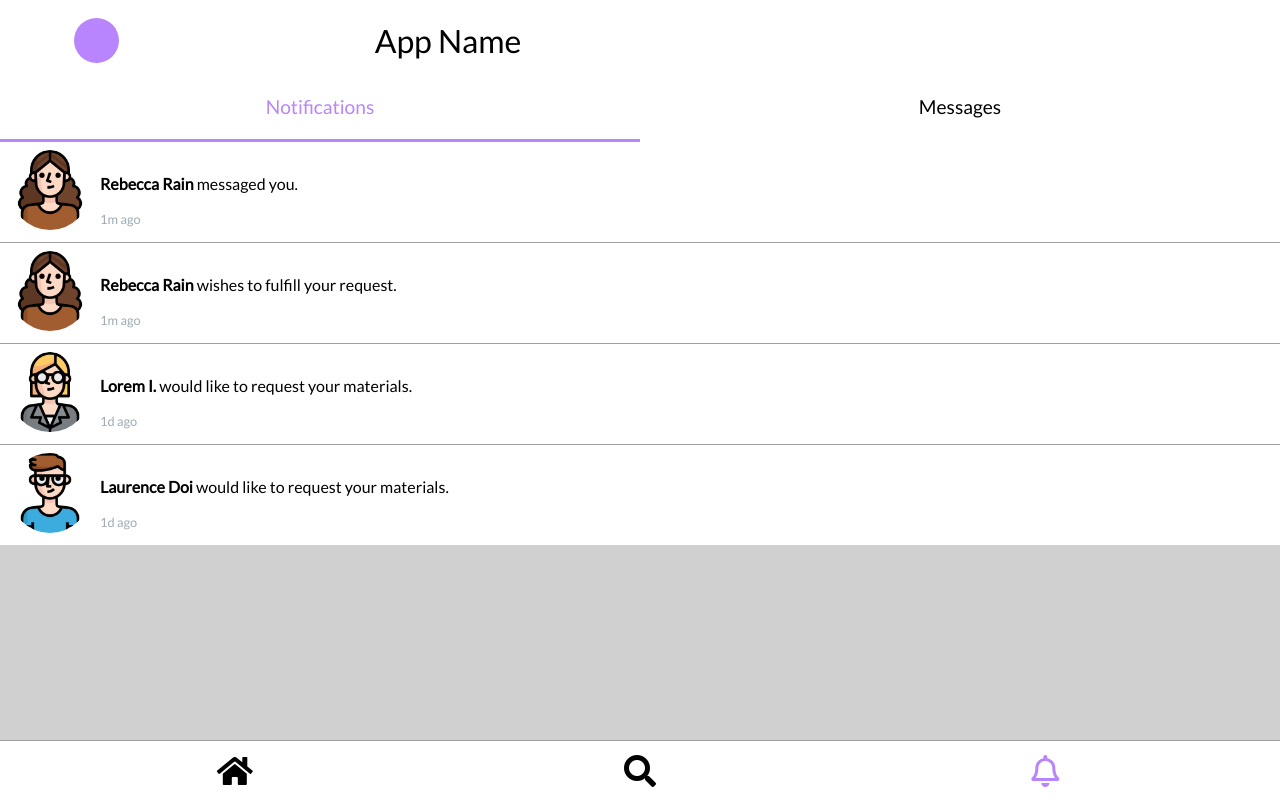
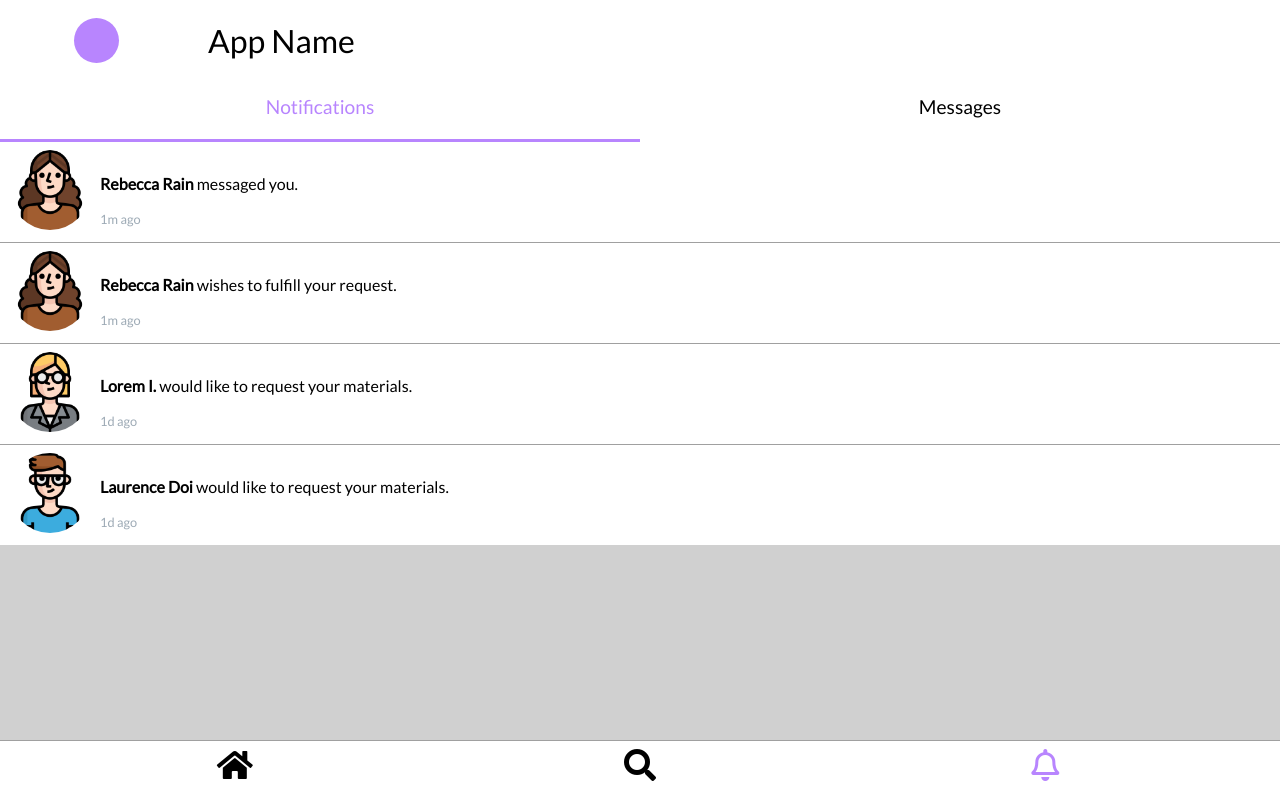
Before and after one commit to ageronimo/testing, a plain HTML site: page index.html in a window 1280 px wide. Drawn offline with nearby package versions, Linux system fonts and the light colour scheme.

Commit message:
minor fixes

```diff
--- a/inbox.css
+++ b/inbox.css
@@ -36,11 +36,11 @@ body {
 
   #topBarGrid {
     display: grid;
-    grid-template-columns: 15% 40% 1fr 18%;
+    grid-template-columns: 15% 1fr 18%;
   }
 
   #userIcon,
-  #appName,
+  /* #appName, */
   #filterButton,
   #postButton,
   #homeButton,
@@ -65,11 +65,12 @@ body {
   }
 
   #appName {
-    /* background-color: green; */
+    box-sizing: border-box;
+    padding-left: 1em;
   }
 
   #appName h1 {
-    text-align: center;
+    text-align: left;
     font-family: 'Lato';
     font-weight: lighter;
     font-size: 2em;
@@ -115,12 +116,9 @@ body {
   }
 
   #bottomBar {
-    /* background-color: orange; */
+    height: 3em;
     width: 100%;
-    /* height: 100%; */
     border-top: 1px solid #A0A0A0;
-    /* position: absolute;
-    bottom: 0; */
   }
 
   #bottomBarGrid {
--- a/inbox.js
+++ b/inbox.js
@@ -19,7 +19,7 @@ const activateNotifTab = () => {
     $("#messagesButton").removeClass("tabButtonStyle");
     $("#notificationContainer").addClass("block-display");
     $("#notificationContainer").removeClass("inactive");
-    $("#messagePreviewContainer").removeClass("grid-display");
+    $("#messagePreviewContainer").removeClass("block-display");
     $("#messagePreviewContainer").addClass("inactive");
     $("#newMsgButton").removeClass("block-display");
     $("#newMsgButton").addClass("inactive");
--- a/index.html
+++ b/index.html
@@ -9,8 +9,6 @@
   <link href="https://fonts.googleapis.com/css?family=Lato|Roboto" rel="stylesheet">
   <link rel="stylesheet" href="https://use.fontawesome.com/releases/v5.4.1/css/all.css" integrity="sha384-5sAR7xN1Nv6T6+dT2mhtzEpVJvfS3NScPQTrOxhwjIuvcA67KV2R5Jz6kr4abQsz"
     crossorigin="anonymous">
-  <script src="https://ajax.googleapis.com/ajax/libs/jquery/3.3.1/jquery.min.js"></script>
-  <script type="text/javascript" src="./inbox.js"></script>
 </head>
 
 <body>
@@ -23,7 +21,6 @@
         <div id="appName">
           <h1>App Name</h1>
         </div>
-        <div class="empty"></div>
         <div id="newMsgButton">
           <i class="fas fa-plus"></i>
         </div>
@@ -172,9 +169,9 @@
 
   <div id="newMsgContainer">
     <div id="searchFriendsBar">
-        <div class="msgBackButton">
-            <i class="fas fa-angle-left"></i>
-          </div>
+      <div class="msgBackButton">
+        <i class="fas fa-angle-left"></i>
+      </div>
       <input id="friendSearchInput" onkeyup="searchFriends()" type="text" placeholder="Find a teacher by name">
       <div id="searchFriendButton">
         <i class="fas fa-search"></i>
@@ -208,5 +205,7 @@
     </div>
   </div>
 </body>
+<script src="https://ajax.googleapis.com/ajax/libs/jquery/3.3.1/jquery.min.js"></script>
+<script type="text/javascript" src="./inbox.js"></script>
 
 </html>
```
